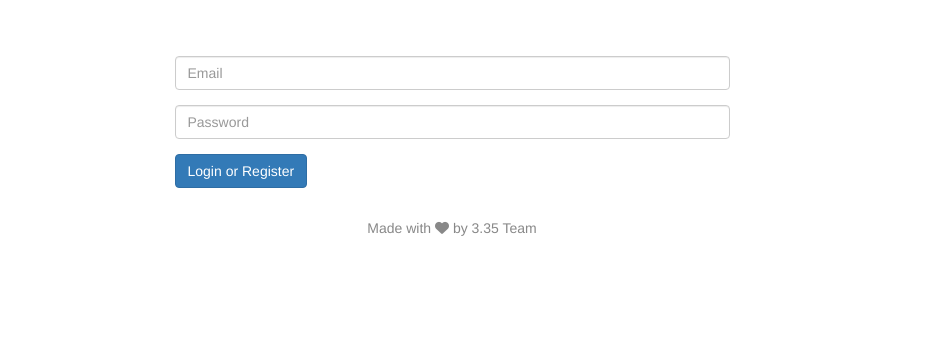
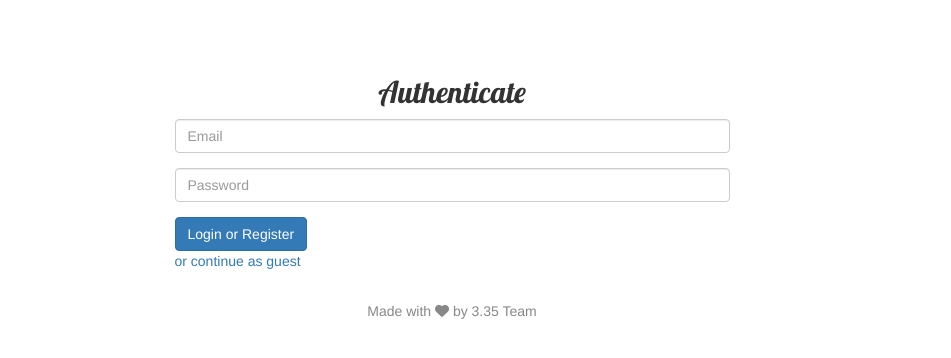
Before and after one commit to EduardoMY/videowatch.me, a website: page index.html in a window 1280 px wide. Shown: the part 430-788 px from the top of the page, without its empty margins (188-1139 px from the left). Drawn offline with nearby package versions, Linux system fonts and the light colour scheme.

Commit message:
Shit code!

```diff
--- a/css/style.css
+++ b/css/style.css
@@ -2,7 +2,7 @@
   background-color: #FFFFFF;
 }
 
-.jumbotron h1 {
+h1, h2 {
   text-align: center;
   font-family: 'Lobster', cursive;
 }
--- a/index.html
+++ b/index.html
@@ -49,12 +49,14 @@
         </div>
       </div>
       <div class="row">
+        <h2>Authenticate</h2>
         <div id="login-div" class="col-xs-12 col-sm-10 col-md-8 col-lg-6 col-sm-offset-1 col-md-offset-2 col-lg-offset-3">
           <form>
             <div class="form-group"><input id="login-email" class="form-control" type="email" placeholder="Email"></div>
             <div class="form-group"><input id="login-pass" class="form-control" type="password" placeholder="Password"></div>
             <button class="btn btn-primary">Login or Register</button>
           </form>
+          <a href="streams/">or continue as guest</a>
         </div>
       </div>
       <div class="row">
```
Also changed, not shown: 1 other file.
